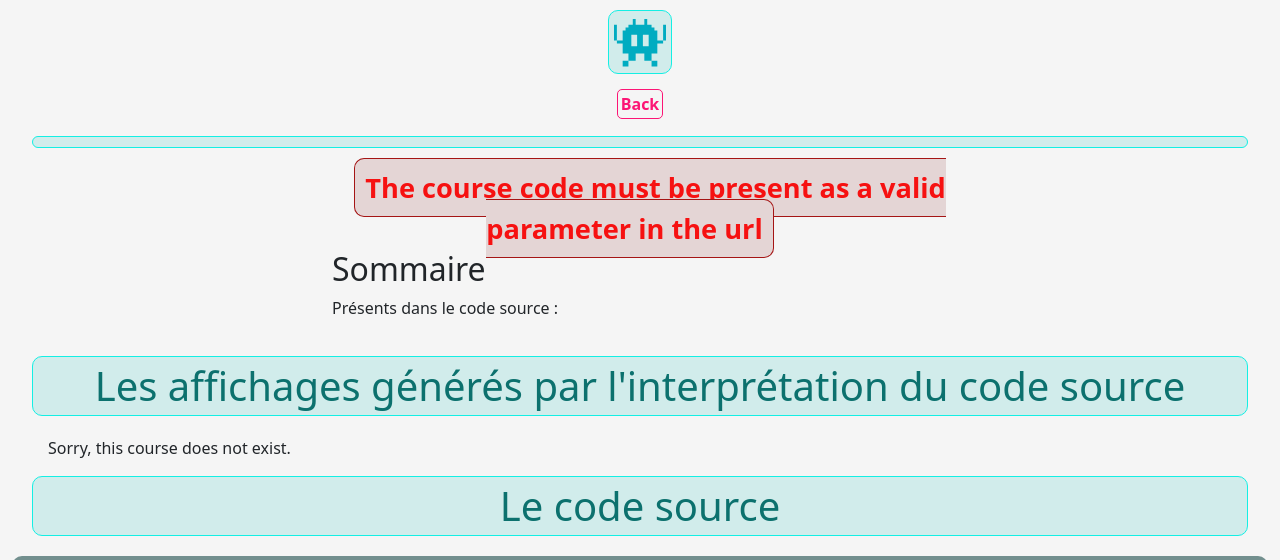
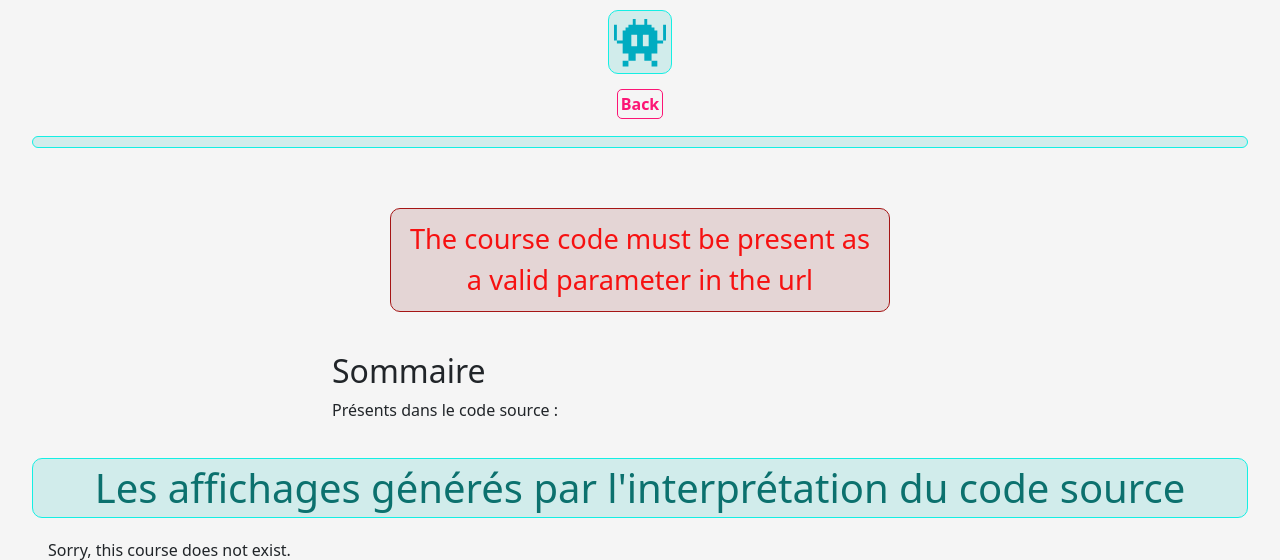
Before and after one commit to aKelleter/LPB2024, a PHP site: page /courses/php/course.php in a window 1280 px wide. Shown: the top 560 px of the page. Run offline with PHP 8.4, Linux system fonts and the light colour scheme; some libraries are stand-ins or nearby versions.

Commit message:
Improve css

```diff
--- a/assets/css/styles.css
+++ b/assets/css/styles.css
@@ -122,13 +122,12 @@ a.menu:hover{
     width: 500px;
     font-size: 1.7em;
     text-align: center;
-    font-weight: bold;
     color: rgb(246, 17, 17);
     border: 1px solid rgb(165, 21, 21);
     background-color: rgb(228, 213, 213);
     border-radius: 10px;
     padding: 10px;
-    margin: 20px;
+    margin: 40px auto;
 }
 
 .lpb-github{
--- a/courses/php/course.php
+++ b/courses/php/course.php
@@ -39,7 +39,7 @@
        (file_exists($contentFile))? $content = file_get_contents($contentFile) : $content = file_get_contents($noFileMsg);
 
    } else {
-       $msg = '<span class="lpb-msg">The course code must be present as a valid parameter in the url</span>';
+       $msg = '<div class="lpb-msg">The course code must be present as a valid parameter in the url</div>';
    }
 ?>
 <!DOCTYPE html>
```
